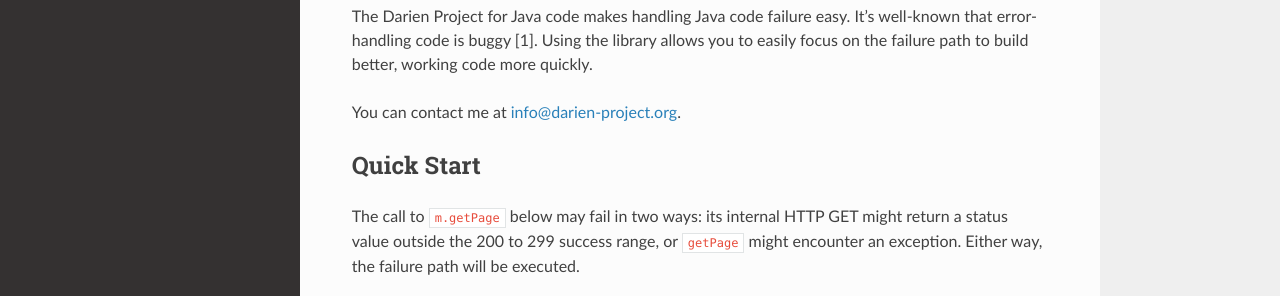
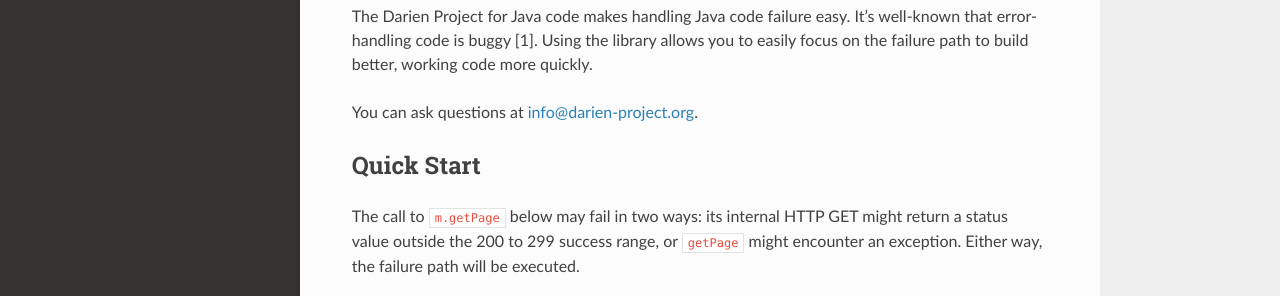
Before and after one commit to jh-evans/readthedocs, a Sphinx documentation site: the page built from docs/source/index.rst, in a window 1280 px wide and 900 px high. Shown: the part 155-451 px from the top of the window. Built offline with Sphinx 7.4.7 and the Read the Docs theme 2.0.0, drawn with Linux system fonts in a browser that asks for light colours.

Commit message:
Update index.rst

```diff
--- a/docs/source/index.rst
+++ b/docs/source/index.rst
@@ -3,7 +3,7 @@
 
 The Darien Project for Java code makes handling Java code failure easy. It's well-known that error-handling code is buggy [1]. Using the library allows you to easily focus on the failure path to build better, working code more quickly.
 
-You can contact me at info@darien-project.org.
+You can ask questions at info@darien-project.org.
 
 .. quickStart:
 Quick Start
```
